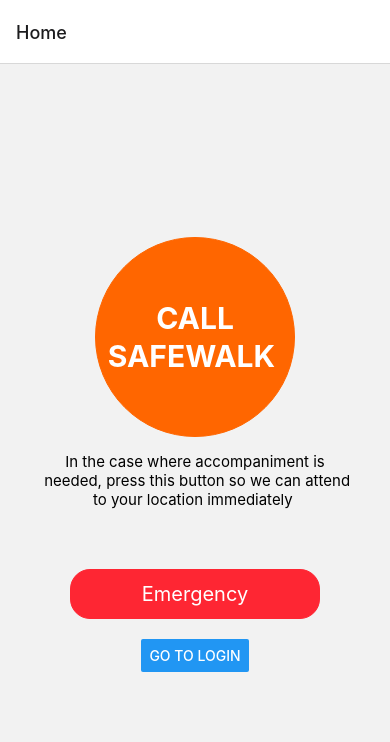
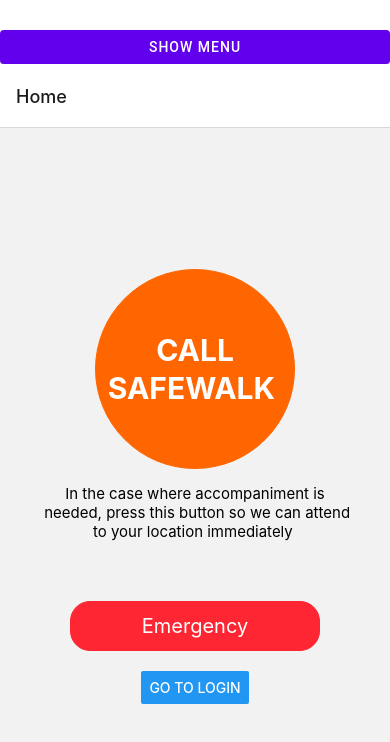
Before and after one commit to UBCSmartCity/UBC-Safewalk-App, a React Native app in the folder Frontend/: screen / in a window 390 px wide. Shown: the top 742 px of the page. Built offline with nearby package versions, Linux system fonts and the light colour scheme.

Commit message:
Added menu bar

```diff
--- a/Frontend/App.js
+++ b/Frontend/App.js
@@ -1,14 +1,67 @@
+// import * as React from 'react';
+// import { NavigationContainer } from '@react-navigation/native';
+// import { createNativeStackNavigator } from '@react-navigation/native-stack';
+// import LoginScreen from './login.js';
+// import HomeScreen from './home.js';
+
+// const Stack = createNativeStackNavigator();
+
+// function App() {
+//   return (
+//     <NavigationContainer>
+//       <Stack.Navigator initialRouteName="Home">
+//         <Stack.Screen
+//           name="Home"
+//           component={HomeScreen}
+//         />
+//         <Stack.Screen
+//           name="Login"
+//           component={LoginScreen}
+//         />
+//       </Stack.Navigator>
+//     </NavigationContainer>
+//   );
+// }
+
+// export default App;
+
 import * as React from 'react';
 import { NavigationContainer } from '@react-navigation/native';
 import { createNativeStackNavigator } from '@react-navigation/native-stack';
 import LoginScreen from './login.js';
 import HomeScreen from './home.js';
+import { Button, Menu, Divider, Provider,List } from 'react-native-paper';
+import { View } from 'react-native';
+
 
 const Stack = createNativeStackNavigator();
 
-function App() {
+
+
+//const navigation = useNavigation();
+const MyComponent = () => {
+
+  const [visible, setVisible] = React.useState(false);
+
+  const openMenu = () => setVisible(true);
+
+  const closeMenu = () => setVisible(false);
+
   return (
-    <NavigationContainer>
+    <Provider>
+      <View style={{flex:1,marginTop:30}}>
+
+      <Menu
+        visible={visible}
+        onDismiss={closeMenu}
+        style={{width:'100%'}}
+        anchor={<Button onPress={openMenu} mode="contained">Show menu</Button>}>
+        <Menu.Item onPress={() => {closeMenu()}} title="Item 1" />
+        <Menu.Item onPress={() => {GoToButton}} title="Login" />
+        <Menu.Item onPress={() => {navigation.navigate("Home")}} title="Home" />
+      </Menu>
+
+      <NavigationContainer>
       <Stack.Navigator initialRouteName="Home">
         <Stack.Screen
           name="Home"
@@ -20,7 +73,9 @@ function App() {
         />
       </Stack.Navigator>
     </NavigationContainer>
+      </View>
+    </Provider>
   );
-}
+};
 
-export default App;
+export default MyComponent;
```
Also changed, not shown: Frontend/package.json (+6 -1 lines), 2 other files (tests, documents, lock files or other folders).
